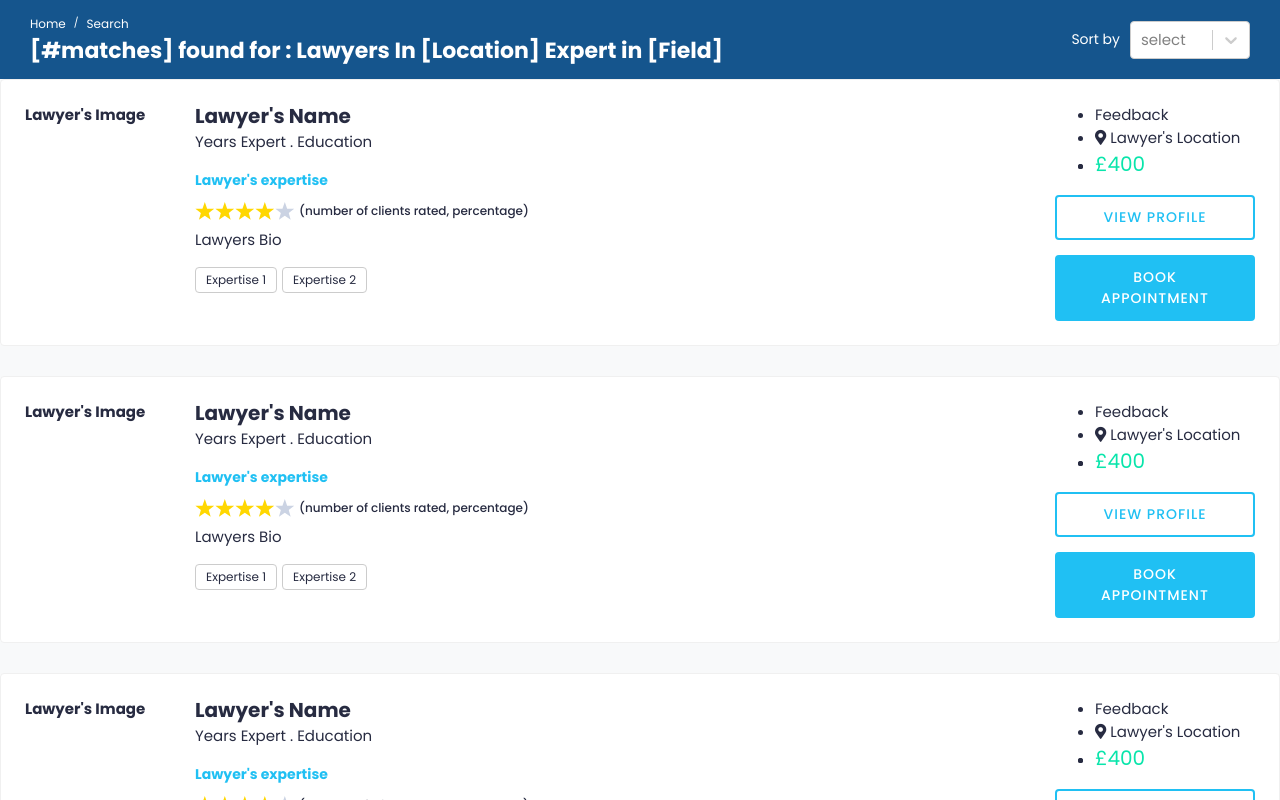
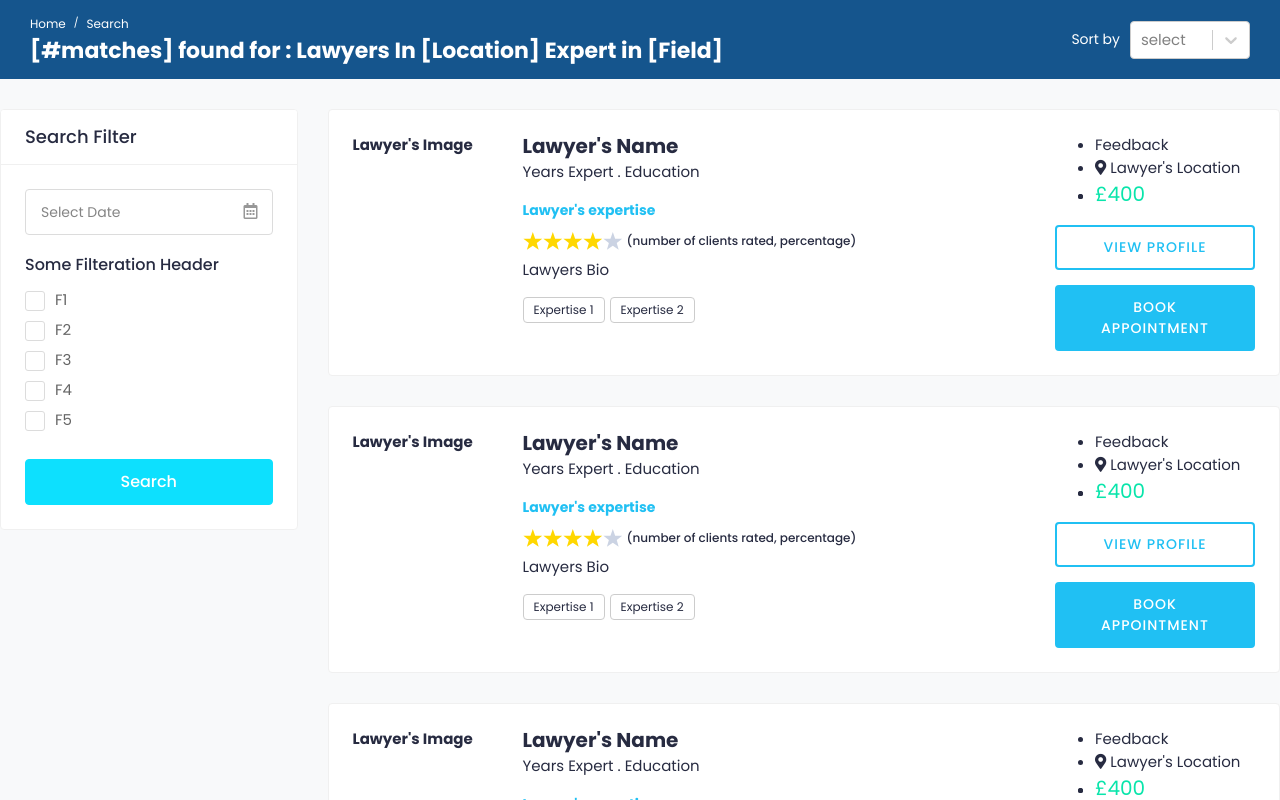
Before and after one commit to a4w/ruslan-legal-service, a React (Create React App) app in the folder frontend/legal-service-app/: page /list in a window 1280 px wide. Shown: the top 800 px of the page. Built offline with nearby package versions, Linux system fonts and the light colour scheme.

Commit message:
Sticky filter panel

```diff
--- a/frontend/legal-service-app/package.json
+++ b/frontend/legal-service-app/package.json
@@ -13,6 +13,7 @@
         "react": "^16.13.1",
         "react-bootstrap-datetimepicker": "0.0.22",
         "react-countdown": "^2.2.1",
+        "react-datepicker": "^2.16.0",
         "react-dom": "^16.13.1",
         "react-dropdown-select": "^4.4.1",
         "react-icons": "^3.10.0",
@@ -20,6 +21,7 @@
         "react-router-dom": "^5.1.2",
         "react-scripts": "3.4.1",
         "react-star-ratings": "^2.3.0",
+        "react-sticky": "^6.0.3",
         "vest": "^1.0.9"
     },
     "scripts": {
--- a/frontend/legal-service-app/src/LawyerList.js
+++ b/frontend/legal-service-app/src/LawyerList.js
@@ -2,6 +2,9 @@ import React, { useState, useEffect } from "react";
 import { Link } from "react-router-dom";
 import LawyerCardList from "./LawyerCardList";
 import Select from "react-select";
+import DatePicker from "react-datepicker";
+import "react-datepicker/dist/react-datepicker.css";
+import { StickyContainer, Sticky } from "react-sticky";
 
 function LawyerList() {
     const [selectedValue, setSelected] = useState(null);
@@ -26,10 +29,89 @@ function LawyerList() {
                 OnChangeHandler={OnChangeHandler}
                 selectedValue={selectedValue}
             />
-            <LawyerCardList lawyers={lawyers} />
+            <StickyContainer>
+                <div className="content">
+                    <div className="row">
+                        <div className="col-md-12 col-lg-4 col-xl-3">
+                            <Sticky>
+                                {({ style }) => (
+                                    <div style={style}>
+                                        <LawyerSearchFilter />
+                                    </div>
+                                )}
+                            </Sticky>
+                        </div>
+                        <div className="col-md-12 col-lg-8 col-xl-9">
+                            <LawyerCardList lawyers={lawyers} />
+                        </div>
+                    </div>
+                </div>
+            </StickyContainer>
         </>
     );
 }
+
+const LawyerSearchFilter = () => {
+    const [selectedDate, handleDateChange] = useState();
+    return (
+        <div className="card search-filter">
+            <div className="card-header">
+                <h4 className="card-title mb-0">Search Filter</h4>
+            </div>
+            <div className="card-body">
+                <div className="filter-widget">
+                    <div className="cal-icon">
+                        <DatePicker
+                            className="form-control datetimepicker"
+                            selected={selectedDate}
+                            onChange={(date) => handleDateChange(date)}
+                            maxDate={new Date()}
+                            placeholderText="Select Date"
+                        />
+                    </div>
+                </div>
+                <div className="filter-widget">
+                    <h4>Some Filteration Header</h4>
+                    <div>
+                        <label className="custom_check">
+                            <input type="checkbox" name="select_specialist" />
+                            <span className="checkmark"></span> F1
+                        </label>
+                    </div>
+                    <div>
+                        <label className="custom_check">
+                            <input type="checkbox" name="select_specialist" />
+                            <span className="checkmark"></span> F2
+                        </label>
+                    </div>
+                    <div>
+                        <label className="custom_check">
+                            <input type="checkbox" name="select_specialist" />
+                            <span className="checkmark"></span> F3
+                        </label>
+                    </div>
+                    <div>
+                        <label className="custom_check">
+                            <input type="checkbox" name="select_specialist" />
+                            <span className="checkmark"></span> F4
+                        </label>
+                    </div>
+                    <div>
+                        <label className="custom_check">
+                            <input type="checkbox" name="select_specialist" />
+                            <span className="checkmark"></span> F5
+                        </label>
+                    </div>
+                </div>
+                <div className="btn-search">
+                    <button type="button" className="btn btn-block">
+                        Search
+                    </button>
+                </div>
+            </div>
+        </div>
+    );
+};
 
 const LawyerListHeader = ({ OnChangeHandler, selectedValue }) => {
     const options = [
```
Also changed, not shown: 1 other file (tests, documents, lock files or other folders).
